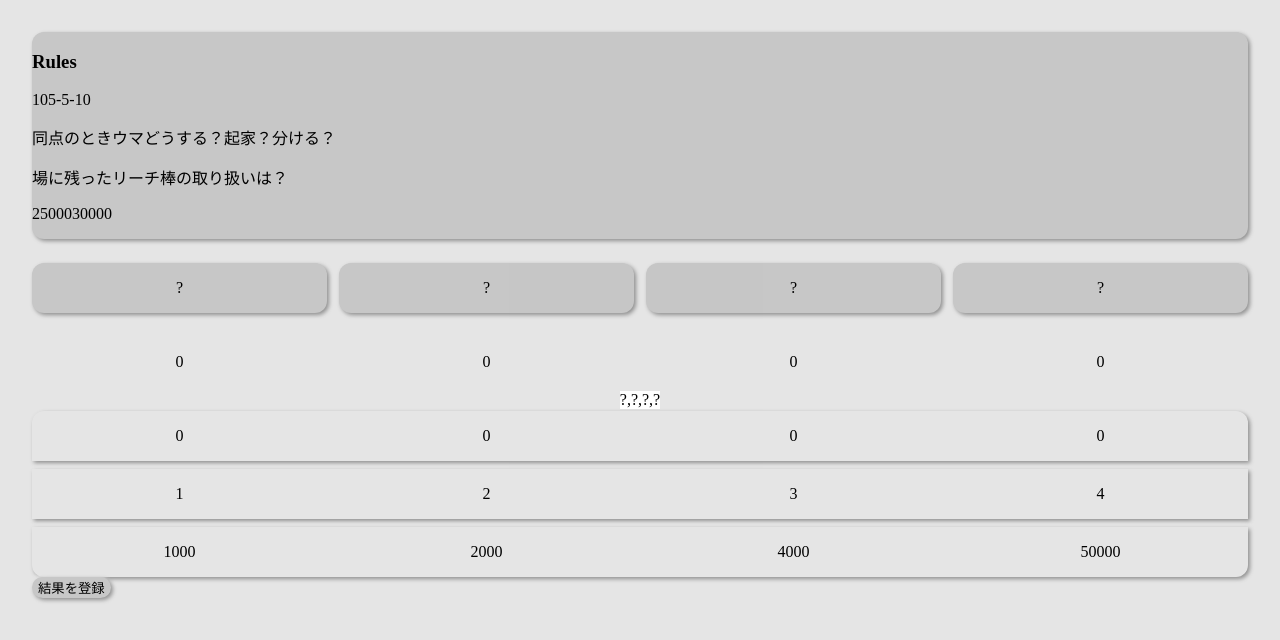
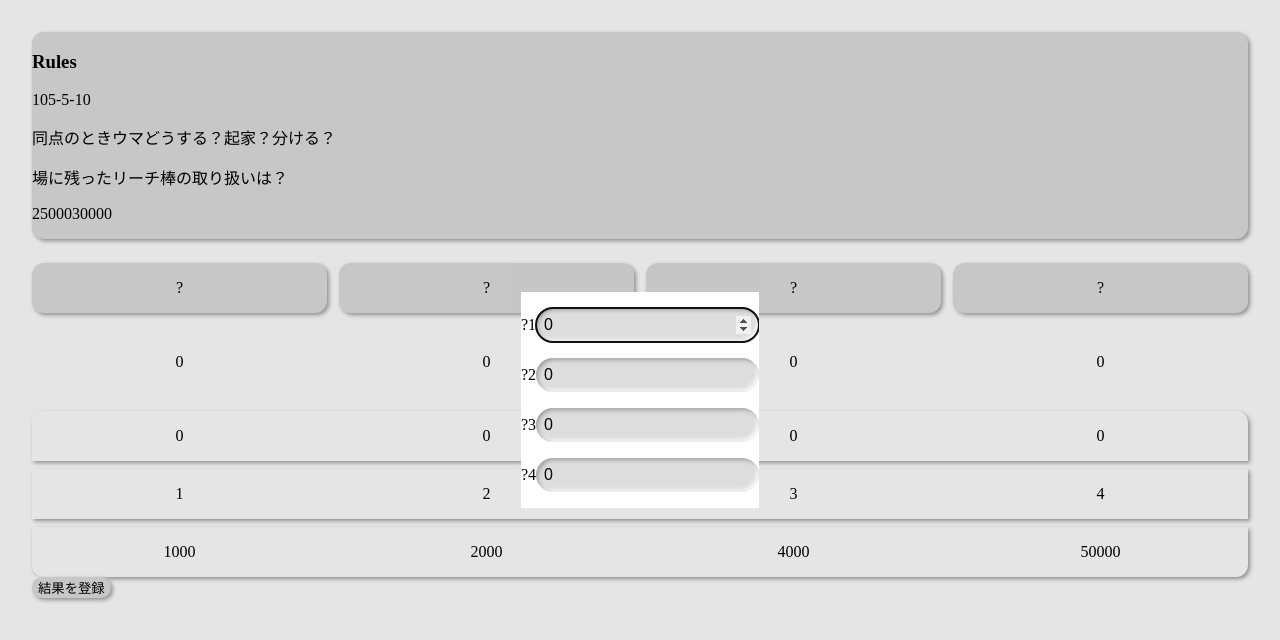
Before and after one commit to tgc624/tgc-tools, a React (Create React App) app in the folder neumahjong/: page / in a window 1280 px wide. Both pictures are taken after a click on the button "結果を登録". Shown: the top 640 px of the page. Built offline with nearby package versions, Linux system fonts and the light colour scheme; the HTML template or start-up script is replaced by a standard one.

Commit message:
スコア入力用のモーダル実装

```diff
--- a/neumahjong/src/App.tsx
+++ b/neumahjong/src/App.tsx
@@ -1,5 +1,6 @@
-import React, { useState, useRef } from "react";
+import React, { useState, useRef, useEffect } from "react";
 import NList from "./components/NList/NList";
+import NInput from "./components/NInput";
 import NButton from "./components/NButton/NButton";
 import "./App.css";
 
@@ -89,6 +90,10 @@ const TotalSection = ({
   );
 };
 
+type DialogClickEvent = React.MouseEvent<HTMLDialogElement, MouseEvent> & {
+  target: { localName: string };
+};
+
 const Modal = (props: {
   children?: JSX.Element;
   open: boolean;
@@ -100,22 +105,23 @@ const Modal = (props: {
       // @ts-ignore
       ref={ref}
       style={{ padding: 0, border: 0 }}
-      onClick={(event) => {
+      onClick={(event: DialogClickEvent) => {
         event.persist();
-        // @ts-ignore
         event.target?.localName === "dialog" && props.toggleOpen();
       }}
     >
       {props.children}
     </dialog>
   );
-
+  useEffect(() => {
+    // useEffectを使うことについて→https://github.com/Availity/react-block-ui/issues/40
     if (props.open) {
       ref.current?.close?.(); // close()せずにshowModal()するとエラーになるので、close()する
       ref.current?.showModal?.();
     } else {
       ref.current?.close?.();
     }
+  }, [props.open]);
   return dialog;
 };
 
@@ -146,9 +152,39 @@ const AddHistoryModal = (props: {
   toggleOpen: () => void;
   users: [string, string, string, string];
 }) => {
+  const [gameResults, setGameResulsts] = useState([
+    { score: 0, rank: 1 },
+    { score: 0, rank: 2 },
+    { score: 0, rank: 3 },
+    { score: 0, rank: 4 },
+  ] as GameResults);
+
+  const setGameResulst = (index: number) => (score: number) => {
+    console.log(score);
+    setGameResulsts(
+      (currentGameResults) =>
+        [
+          ...currentGameResults.slice(0, index),
+          { score, rank: currentGameResults[index].rank },
+          ...currentGameResults.slice(index + 1),
+        ] as GameResults
+    );
+  };
+
   return (
     <Modal open={props.open} toggleOpen={props.toggleOpen}>
-      <div>{props.users.toString()}</div>
+      <>
+        {props.users.map((user, index) => (
+          <p key={index}>
+            <span>{user}</span>
+            <span>{gameResults[index].rank}</span>
+            <NInput
+              value={gameResults[index].score}
+              onChange={setGameResulst(index)}
+            />
+          </p>
+        ))}
+      </>
     </Modal>
   );
 };
--- a/neumahjong/src/components/NInput/index.tsx
+++ b/neumahjong/src/components/NInput/index.tsx
@@ -3,12 +3,9 @@ import styles from "./NInput.module.css";
 
 export default <T extends number | string>(props: {
   value: T;
-  setValue: (newValue: T) => void;
+  onChange: (newValue: T) => void;
 }) => {
-  const [type, setValue] =
-    typeof props.value === "number"
-      ? ["number", (newValue: string) => props.setValue(+newValue as T)]
-      : ["string", (newValue: string) => props.setValue(newValue as T)];
+  const [type] = typeof props.value === "number" ? ["number"] : ["string"];
   return (
     <input
       className={`concave box ${styles.input}`}
@@ -22,7 +19,7 @@ export default <T extends number | string>(props: {
       value={props.value}
       onChange={(event) => {
         event.persist();
-        setValue(event.target.value);
+        props.onChange(event.target.value as T);
       }}
     />
   );
```
Lines whose indentation alone changed are shown as unchanged.
